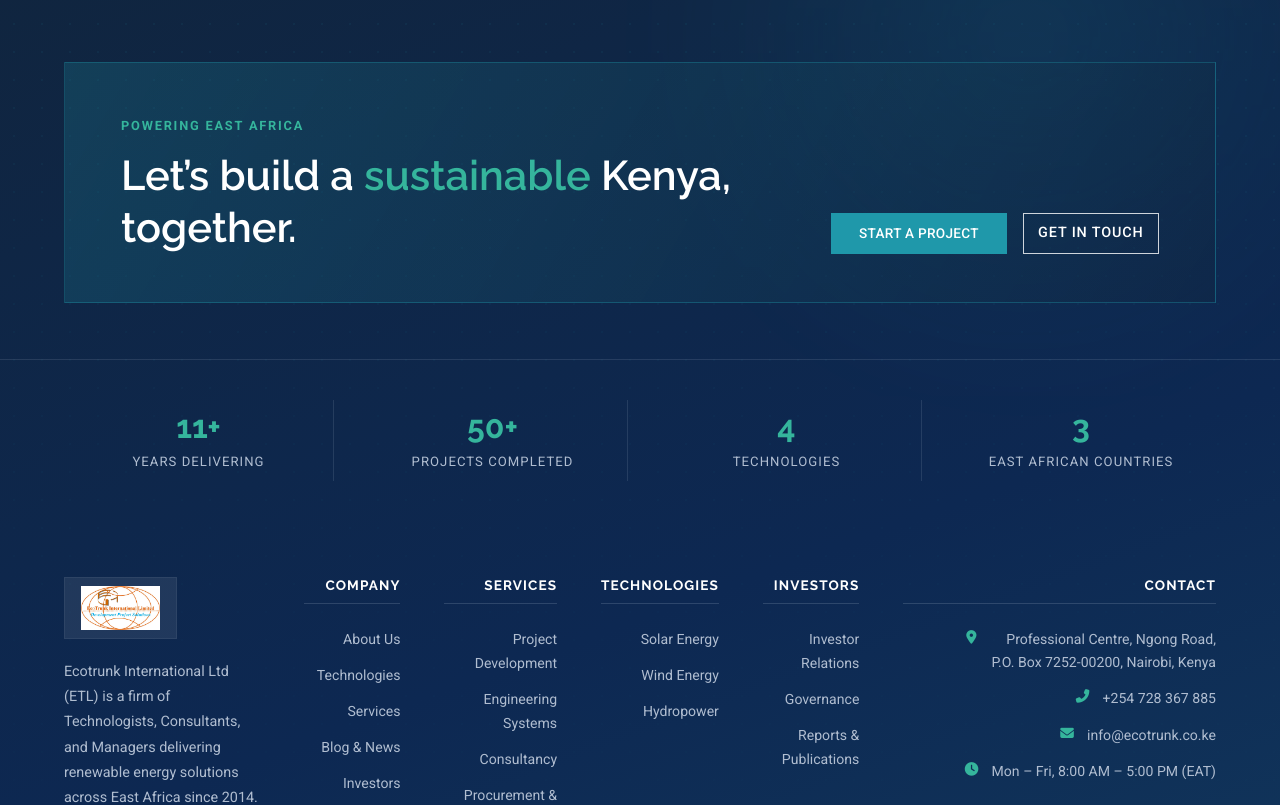
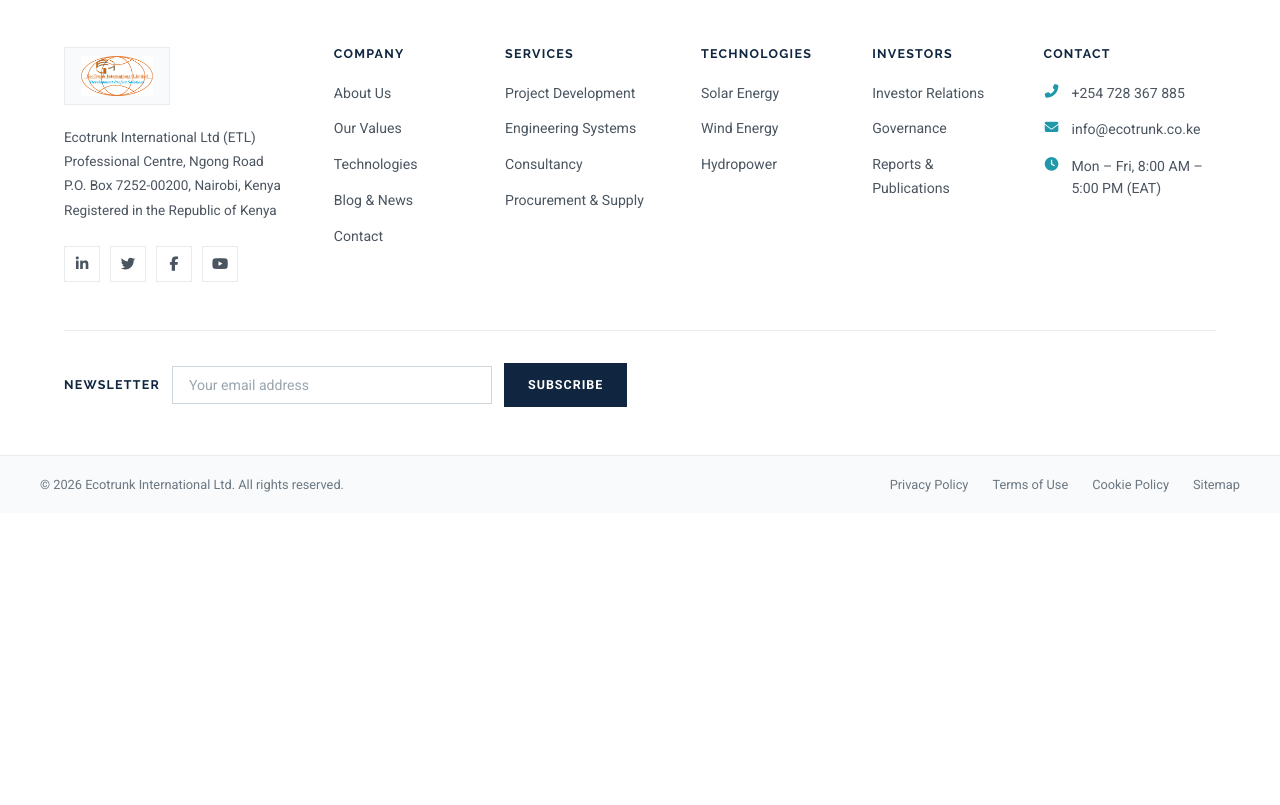
Before and after one commit to freudtroy-png/Ecotrunk-Int, a React (Vite) app: page / in a window 1280 px wide. Shown: the part 6080-6885 px from the top of the page. After the commit the page ends 6593 px from the top, so only its background shows below. Built offline with nearby package versions, Linux system fonts and the light colour scheme.

Commit message:
Redesign footer with flat corporate style

```diff
--- a/src/components/Footer.jsx
+++ b/src/components/Footer.jsx
@@ -5,10 +5,9 @@
 
 const QUICK_LINKS = [
   { to: '/about', label: 'About Us' },
+  { to: '/about#values', label: 'Our Values' },
   { to: '/technology', label: 'Technologies' },
-  { to: '/services', label: 'Services' },
   { to: '/blog', label: 'Blog & News' },
-  { to: '/investors', label: 'Investors' },
   { to: '/#contact', label: 'Contact' },
 ];
 
@@ -29,13 +28,6 @@
   { to: '/solar', label: 'Solar Energy' },
   { to: '/wind', label: 'Wind Energy' },
   { to: '/hydro', label: 'Hydropower' },
-];
-
-const FOOTER_STATS = [
-  { value: '11+', label: 'Years Delivering' },
-  { value: '50+', label: 'Projects Completed' },
-  { value: '4', label: 'Technologies' },
-  { value: '3', label: 'East African Countries' },
 ];
 
 export default function Footer() {
@@ -72,34 +64,6 @@
 
   return (
     <footer className="footer" role="contentinfo">
-      <div className="footer-map-bg" aria-hidden="true"></div>
-
-      <div className="footer-cta container">
-        <div className="footer-cta-inner">
-          <div>
-            <span className="footer-cta-eyebrow">Powering East Africa</span>
-            <h2 className="footer-cta-title">
-              Let&rsquo;s build a <span className="footer-cta-accent">sustainable</span> Kenya, together.
-            </h2>
-          </div>
-          <div className="footer-cta-actions">
-            <Link to="/#contact" className="btn btn-primary footer-cta-btn">Start a Project</Link>
-            <Link to="/#contact" className="btn btn-outline-transparent footer-cta-btn">Get in Touch</Link>
-          </div>
-        </div>
-      </div>
-
-      <div className="footer-stats">
-        <div className="container footer-stats-grid">
-          {FOOTER_STATS.map((s) => (
-            <div className="footer-stat" key={s.label}>
-              <span className="footer-stat-value">{s.value}</span>
-              <span className="footer-stat-label">{s.label}</span>
-            </div>
-          ))}
-        </div>
-      </div>
-
       <div className="footer-main">
         <div className="container">
           <div className="footer-grid">
@@ -109,9 +73,11 @@
                   <img src="/assets/logo.png" alt="Ecotrunk International Ltd" />
                 </div>
               </Link>
-              <p>
-                Ecotrunk International Ltd (ETL) is a firm of Technologists, Consultants, and
-                Managers delivering renewable energy solutions across East Africa since 2014.
+              <p className="footer-company">
+                Ecotrunk International Ltd (ETL)<br />
+                Professional Centre, Ngong Road<br />
+                P.O. Box 7252-00200, Nairobi, Kenya<br />
+                Registered in the Republic of Kenya
               </p>
               <div className="footer-social">
                 <a href="#" aria-label="LinkedIn" onClick={(e) => e.preventDefault()}><i className="fab fa-linkedin-in" aria-hidden="true"></i></a>
@@ -141,34 +107,27 @@
               {renderLinks(INVESTOR_LINKS)}
             </div>
 
-            <div className="footer-col footer-col-wide">
+            <div className="footer-col">
               <h4 className="footer-heading">Contact</h4>
               <ul className="footer-contact-list">
-                <li>
-                  <i className="fas fa-map-marker-alt" aria-hidden="true"></i>
-                  <span>Professional Centre, Ngong Road,<br />P.O. Box 7252-00200, Nairobi, Kenya</span>
-                </li>
                 <li>
                   <i className="fas fa-phone-alt" aria-hidden="true"></i>
                   <a href="tel:+254728367885">+254 728 367 885</a>
                 </li>
                 <li>
                   <i className="fas fa-envelope" aria-hidden="true"></i>
-                  <span>
                   <a href="mailto:info@ecotrunk.co.ke">info@ecotrunk.co.ke</a>
-                  </span>
                 </li>
                 <li>
                   <i className="fas fa-clock" aria-hidden="true"></i>
                   <span>Mon – Fri, 8:00 AM – 5:00 PM (EAT)</span>
                 </li>
               </ul>
+            </div>
+          </div>
 
-              <h4 className="footer-heading footer-heading-newsletter">Stay Updated</h4>
-              <p className="footer-newsletter-text">
-                Subscribe for updates on our projects and Kenya's renewable energy sector.
-              </p>
           <form className="footer-newsletter-form" onSubmit={handleSubmit}>
+            <span className="footer-newsletter-label">Newsletter</span>
             <input
               type="email"
               name="email"
@@ -178,15 +137,13 @@
               value={email}
               onChange={(e) => setEmail(e.target.value)}
             />
-                <button type="submit" aria-label="Subscribe">Subscribe</button>
+            <button type="submit">Subscribe</button>
+            {status && (
+              <span className={`form-status ${status}`}>
+                {status === 'success' ? 'Subscribed. Thank you.' : 'Something went wrong. Please try again.'}
+              </span>
+            )}
           </form>
-              {status && (
-                <p className={`form-status ${status}`}>
-                  {status === 'success' ? 'Subscribed! Thank you.' : 'Something went wrong. Please try again.'}
-                </p>
-              )}
-            </div>
-          </div>
         </div>
       </div>
 
@@ -194,11 +151,11 @@
         <div className="container footer-bottom-inner">
           <span>&copy; 2026 Ecotrunk International Ltd. All rights reserved.</span>
           <div className="footer-legal">
-            <Link to="/about">Privacy</Link>
-            <Link to="/about#values">Terms</Link>
+            <Link to="/about">Privacy Policy</Link>
+            <Link to="/about#values">Terms of Use</Link>
+            <Link to="/#contact">Cookie Policy</Link>
             <Link to="/sitemap.xml">Sitemap</Link>
           </div>
-          <span className="footer-tagline">Committed to a sustainable Kenya</span>
         </div>
       </div>
     </footer>
--- a/src/styles/site.css
+++ b/src/styles/site.css
@@ -1608,153 +1608,25 @@
 }
 
 .footer {
-  position: relative;
-  background: linear-gradient(160deg, var(--volt-navy) 0%, var(--volt-navy-dark) 55%, #123a5e 100%);
-  color: var(--volt-link);
-  overflow: hidden;
-}
-
-.footer-map-bg {
-  position: absolute;
-  inset: 0;
-  pointer-events: none;
-  background-image:
-    radial-gradient(circle, rgba(31,152,170,0.16) 1.5px, transparent 1.5px);
-  background-size: 28px 28px;
-  opacity: 0.55;
-  mask-image: linear-gradient(180deg, rgba(0,0,0,0.9), rgba(0,0,0,0.25) 60%, transparent 100%);
-  -webkit-mask-image: linear-gradient(180deg, rgba(0,0,0,0.9), rgba(0,0,0,0.25) 60%, transparent 100%);
-}
-
-.footer-map-bg::before {
-  content: '';
-  position: absolute;
-  top: -40%;
-  right: -10%;
-  width: 60%;
-  height: 90%;
-  background: radial-gradient(circle, rgba(31,152,170,0.28) 0%, transparent 62%);
-  filter: blur(30px);
-}
-
-.footer > *:not(.footer-map-bg) {
-  position: relative;
-  z-index: 1;
-}
-
-.footer-cta {
-  padding-top: 80px;
-  padding-bottom: 56px;
-}
-
-.footer-cta-inner {
-  display: flex;
-  align-items: flex-end;
-  justify-content: space-between;
-  gap: 40px;
-  padding: 48px 56px;
-  background: linear-gradient(120deg, rgba(31,152,170,0.22) 0%, rgba(16,37,63,0.4) 100%);
-  border: 1px solid rgba(31,152,170,0.35);
-}
-
-.footer-cta-eyebrow {
-  display: inline-block;
-  font-size: 0.8rem;
-  font-weight: 700;
-  text-transform: uppercase;
-  letter-spacing: 0.14em;
-  color: var(--volt-teal-light);
-  margin-bottom: 14px;
-}
-
-.footer-cta-title {
-  font-size: clamp(1.7rem, 3.4vw, 2.6rem);
-  font-weight: 600;
-  color: #fff;
-  margin: 0;
-  line-height: 1.25;
-  max-width: 620px;
-}
-
-.footer-cta-accent {
-  color: var(--volt-teal-light);
-}
-
-.footer-cta-actions {
-  display: flex;
-  gap: 16px;
-  flex-shrink: 0;
-}
-
-.footer-cta-btn {
-  padding: 14px 28px;
-  font-size: 0.85rem;
-}
-
-.footer-stats {
-  padding: 40px 0;
-  border-top: 1px solid rgba(176,189,208,0.15);
-}
-
-.footer-stats-grid {
-  display: grid;
-  grid-template-columns: repeat(4, 1fr);
-  gap: 24px;
-}
-
-.footer-stat {
-  text-align: center;
-  padding: 8px 16px;
-  border-right: 1px solid rgba(176,189,208,0.15);
-}
-
-.footer-stat:last-child {
-  border-right: none;
-}
-
-.footer-stat-value {
-  display: block;
-  font-family: var(--font-display);
-  font-size: 2rem;
-  font-weight: 700;
-  color: var(--volt-teal-light);
-  line-height: 1.2;
-}
-
-.footer-stat-label {
-  display: block;
-  margin-top: 4px;
-  font-size: 0.82rem;
-  text-transform: uppercase;
-  letter-spacing: 0.08em;
-  color: var(--volt-link);
+  background: #ffffff;
+  color: var(--neutral-700);
+  border-top: 1px solid var(--neutral-200);
+  font-size: 0.9rem;
 }
 
 .footer-main {
-  padding: 56px 0 64px;
+  padding: 64px 0 48px;
 }
 
 .footer-grid {
   display: grid;
-  grid-template-columns: 2fr 1.2fr 1.4fr 1.2fr 1.2fr 1.8fr;
-  gap: 44px;
-}
-
-.footer-col {
-  text-align: right;
-}
-
-.footer-col-wide {
-  text-align: right;
-}
-
-.footer-brand {
-  text-align: left;
+  grid-template-columns: 1.8fr 1fr 1.2fr 1fr 1fr 1.4fr;
+  gap: 48px;
 }
 
 .footer-brand .header-logo-icon {
-  background: rgba(255,255,255,0.08);
-  border: 1px solid rgba(255,255,255,0.06);
+  background: var(--neutral-100);
+  border: 1px solid var(--neutral-200);
   border-radius: 0;
   padding: 8px 16px;
   height: auto;
@@ -1763,52 +1635,50 @@
 }
 
 .footer-brand .header-logo-icon img {
-  height: 44px;
+  height: 40px;
   width: auto;
 }
 
-.footer-brand p {
-  color: var(--volt-link);
+.footer-company {
+  color: var(--neutral-600);
+  font-size: 0.85rem;
+  line-height: 1.8;
+  margin: 20px 0 24px;
+}
+
+.footer-social {
+  display: flex;
+  gap: 10px;
+}
+
+.footer-social a {
+  width: 36px;
+  height: 36px;
+  border-radius: 0;
+  border: 1px solid var(--neutral-200);
+  background: #fff;
+  display: flex;
+  align-items: center;
+  justify-content: center;
+  color: var(--neutral-600);
   font-size: 0.9rem;
-  line-height: 1.75;
-  margin: 20px 0 24px;
-  max-width: 340px;
-}
-
-.footer-social {
-  display: flex;
-  gap: 12px;
-}
-
-.footer-social a {
-  width: 40px;
-  height: 40px;
-  border-radius: 0;
-  background: rgba(255,255,255,0.06);
-  display: flex;
-  align-items: center;
-  justify-content: center;
-  color: var(--volt-link);
-  font-size: 1rem;
   transition: all 0.3s ease;
 }
 
 .footer-social a:hover {
-  background: var(--volt-teal);
-  color: white;
-  transform: translateY(-2px);
+  background: var(--volt-navy);
+  border-color: var(--volt-navy);
+  color: #fff;
 }
 
 .footer-heading {
   font-family: var(--font-display);
-  font-size: 0.85rem;
+  font-size: 0.78rem;
   font-weight: 700;
-  margin-bottom: 24px;
-  color: white;
+  margin-bottom: 20px;
+  color: var(--volt-navy);
   text-transform: uppercase;
-  letter-spacing: 0.08em;
-  padding-bottom: 10px;
-  border-bottom: 1px solid rgba(176,189,208,0.2);
+  letter-spacing: 0.1em;
 }
 
 .footer-links {
@@ -1819,12 +1689,12 @@
 
 .footer-links a {
   font-size: 0.88rem;
-  color: var(--volt-link);
+  color: var(--neutral-600);
   transition: color 0.3s ease;
 }
 
 .footer-links a:hover {
-  color: var(--volt-teal-light);
+  color: var(--volt-teal);
 }
 
 .footer-contact-list {
@@ -1839,16 +1709,14 @@
 .footer-contact-list li {
   display: flex;
   align-items: flex-start;
-  justify-content: flex-end;
   gap: 12px;
   font-size: 0.88rem;
-  color: var(--volt-link);
+  color: var(--neutral-600);
   line-height: 1.6;
-  text-align: right;
 }
 
 .footer-contact-list i {
-  color: var(--volt-teal-light);
+  color: var(--volt-teal);
   margin-top: 3px;
   font-size: 0.85rem;
   width: 16px;
@@ -1857,44 +1725,48 @@
 }
 
 .footer-contact-list a {
-  color: var(--volt-link);
+  color: var(--neutral-600);
   transition: color 0.3s ease;
 }
 
 .footer-contact-list a:hover {
-  color: var(--volt-teal-light);
-}
-
-.footer-newsletter-text {
-  font-size: 0.85rem;
-  color: var(--volt-link);
-  margin-bottom: 16px;
-  line-height: 1.6;
-}
-
-.footer-heading-newsletter {
-  margin-top: 32px;
+  color: var(--volt-teal);
 }
 
 .footer-newsletter-form {
   display: flex;
-  gap: 8px;
+  align-items: center;
+  gap: 12px;
+  padding-top: 32px;
+  border-top: 1px solid var(--neutral-200);
+  margin-top: 48px;
+}
+
+.footer-newsletter-label {
+  font-family: var(--font-display);
+  font-size: 0.78rem;
+  font-weight: 700;
+  text-transform: uppercase;
+  letter-spacing: 0.1em;
+  color: var(--volt-navy);
+  white-space: nowrap;
 }
 
 .footer-newsletter-form input {
   flex: 1;
-  padding: 12px 16px;
+  max-width: 320px;
+  padding: 10px 16px;
   border-radius: 0;
-  border: 1px solid rgba(176,189,208,0.25);
-  background: rgba(255,255,255,0.04);
-  font-size: 0.85rem;
-  color: white;
+  border: 1px solid var(--neutral-300);
+  background: #fff;
+  font-size: 0.88rem;
+  color: var(--neutral-800);
   outline: none;
   font-family: var(--font-sans);
 }
 
 .footer-newsletter-form input::placeholder {
-  color: var(--neutral-600);
+  color: var(--neutral-400);
 }
 
 .footer-newsletter-form input:focus {
@@ -1902,24 +1774,28 @@
 }
 
 .footer-newsletter-form button {
-  padding: 12px 20px;
+  padding: 11px 24px;
   border-radius: 0;
-  background: var(--volt-teal);
-  color: white;
-  font-size: 0.82rem;
+  background: var(--volt-navy);
+  color: #fff;
+  font-size: 0.78rem;
   font-weight: 600;
   text-transform: uppercase;
-  letter-spacing: 0.05em;
+  letter-spacing: 0.08em;
   transition: background 0.3s ease;
 }
 
 .footer-newsletter-form button:hover {
-  background: var(--volt-navy-dark);
+  background: var(--volt-teal);
+}
+
+.footer-newsletter-form .form-status {
+  margin: 0 0 0 4px;
 }
 
 .footer-bottom {
-  background: rgba(0,0,0,0.25);
-  border-top: 1px solid rgba(176,189,208,0.15);
+  background: var(--neutral-100);
+  border-top: 1px solid var(--neutral-200);
 }
 
 .footer-bottom-inner {
@@ -1927,9 +1803,9 @@
   justify-content: space-between;
   align-items: center;
   gap: 16px;
-  padding: 20px 0;
+  padding: 18px 0;
   font-size: 0.8rem;
-  color: var(--volt-link);
+  color: var(--neutral-500);
 }
 
 .footer-legal {
@@ -1938,16 +1814,12 @@
 }
 
 .footer-legal a {
-  color: var(--volt-link);
+  color: var(--neutral-500);
   transition: color 0.3s ease;
 }
 
 .footer-legal a:hover {
-  color: var(--volt-teal-light);
-}
-
-.footer-tagline {
-  font-style: italic;
+  color: var(--volt-teal);
 }
 
 @media (max-width: 1024px) {
@@ -1958,11 +1830,6 @@
   .gallery-item:nth-child(4) { grid-column: span 1; }
   .footer-grid { grid-template-columns: 1fr 1fr; gap: 40px; }
   .footer-grid .footer-brand { grid-column: 1 / -1; }
-  .footer-col, .footer-col-wide { text-align: left; }
-  .footer-contact-list li { justify-content: flex-start; text-align: left; }
-  .footer-cta-inner { flex-direction: column; align-items: flex-start; padding: 40px 32px; }
-  .footer-stats-grid { grid-template-columns: repeat(2, 1fr); gap: 28px; }
-  .footer-stat { border-right: none; }
   .affiliations-grid { gap: 32px; }
   .affiliation-item { height: 40px; }
   .hero-content { padding: 0 32px; }
@@ -2011,12 +1878,7 @@
   .form-row { grid-template-columns: 1fr; }
   .footer-grid { grid-template-columns: 1fr; gap: 32px; }
   .footer-bottom-inner { flex-direction: column; gap: 12px; text-align: center; }
-  .footer-cta { padding-top: 56px; padding-bottom: 40px; }
-  .footer-cta-inner { padding: 32px 24px; }
-  .footer-cta-actions { flex-direction: column; align-items: stretch; width: 100%; }
-  .footer-cta-btn { text-align: center; justify-content: center; }
-  .footer-stats-grid { grid-template-columns: 1fr; gap: 20px; }
-  .footer-main { padding: 40px 0 48px; }
+  .footer-main { padding: 40px 0 40px; }
   .gallery-grid { grid-template-columns: repeat(2, 1fr); }
   .gallery-item:nth-child(1) { grid-column: span 2; grid-row: span 1; }
   .stats-values { grid-template-columns: repeat(2, 1fr); }
@@ -2025,8 +1887,10 @@
   .cookie-banner-actions { width: 100%; justify-content: center; }
   .affiliations-grid { gap: 28px; }
   .affiliation-item { height: 36px; }
-  .footer-newsletter-form { flex-direction: column; gap: 8px; }
+  .footer-newsletter-form { flex-direction: column; align-items: flex-start; gap: 10px; }
+  .footer-newsletter-form input { max-width: none; width: 100%; }
   .footer-newsletter-form button { width: 100%; text-align: center; }
+  .footer-newsletter-form .form-status { margin: 0; }
 }
 
 @media (max-width: 480px) {
```
Lines whose indentation alone changed are shown as unchanged.
